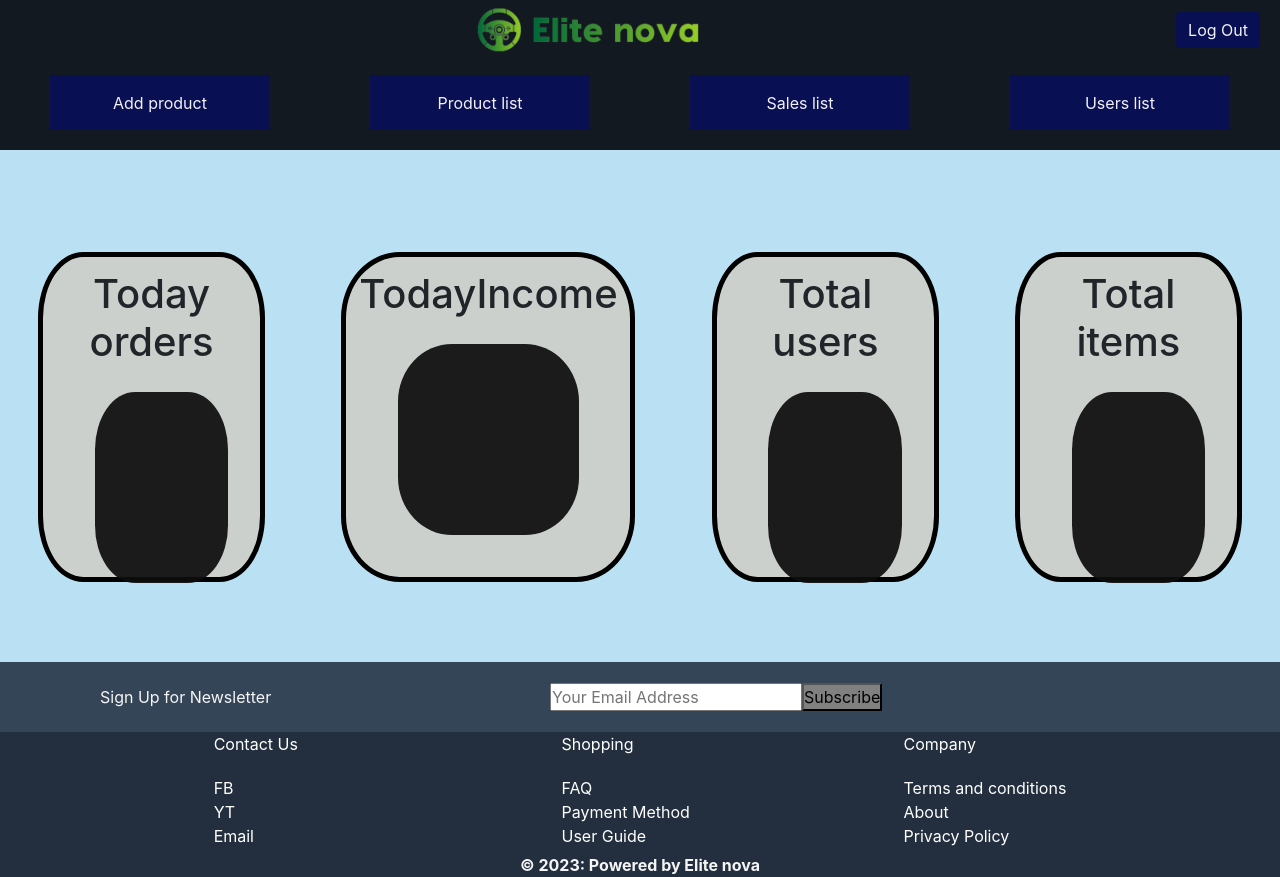
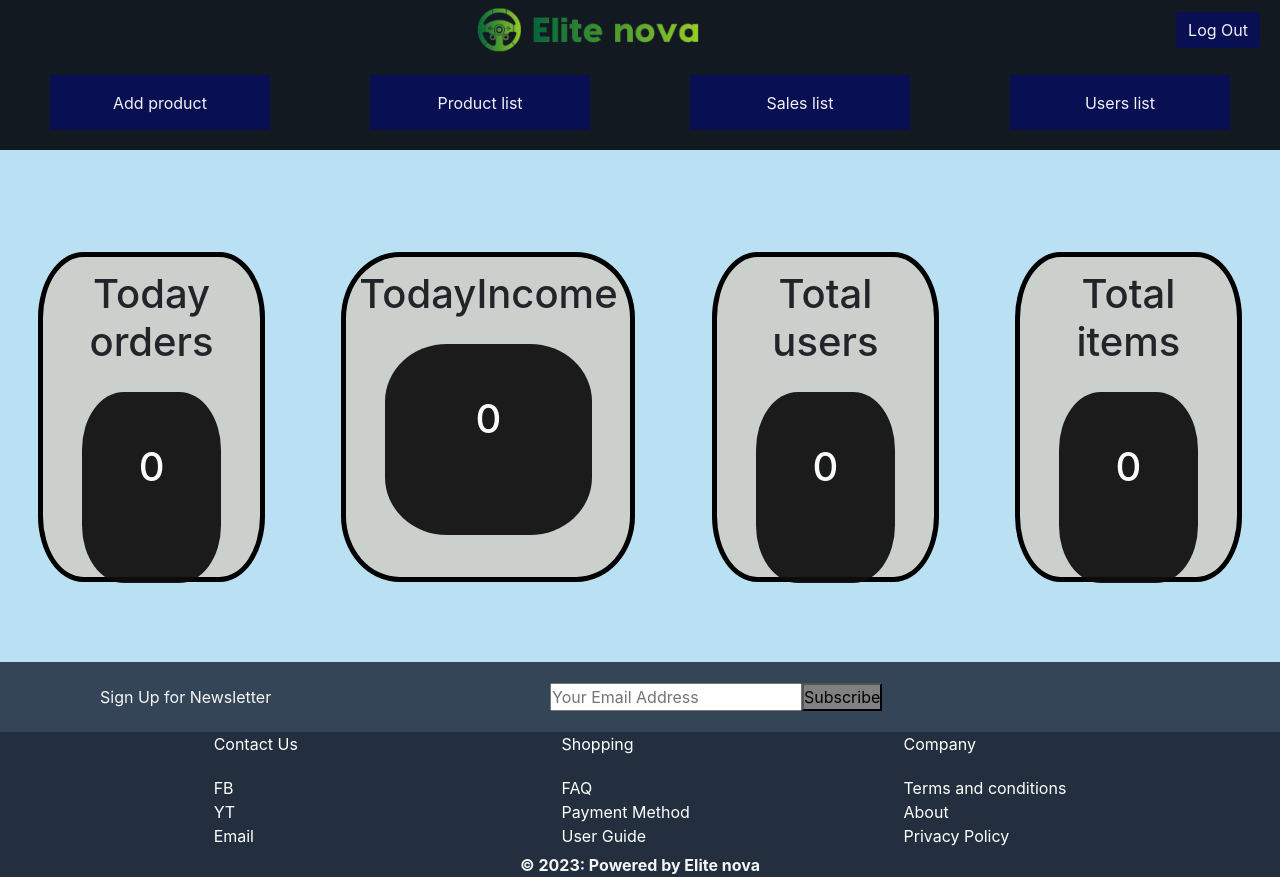
Before and after one commit to PiyumalT/ecommerce_system, a React (Create React App) app in the folder frontend/: page /AdminDashbord in a window 1280 px wide. Built offline with nearby package versions, Linux system fonts and the light colour scheme; no server answers.

Commit message:
AdminDashbord page updated

```diff
--- a/frontend/src/pages/AdminDashbord/AdminDashbord.js
+++ b/frontend/src/pages/AdminDashbord/AdminDashbord.js
@@ -1,35 +1,63 @@
-import React from 'react'
+import React, { useState, useEffect } from 'react';
 import './adminDashbord.css';
 
+export default function AdminDashboard() {
+  const [totalUsers, setTotalUsers] = useState(0);
+  const [totalItems, setTotalItems] = useState(0);
+  const [todayOrders, setTodayOrders] = useState(0);
+  const [todayIncome, setTodayIncome] = useState(0);
 
-export default function AdminDashbord() {
+  useEffect(() => {
+    getTotalUsers();
+    getTotalItems();
+    getTodayOrders();
+    //getTodayIncome();
+  }, []);
+
+  //get total users
+  function getTotalUsers() {
+    fetch('http://localhost:8080/api/v1/users')
+      .then(response => response.json())
+      .then(data => setTotalUsers(data.total));
+  }
+
+  //get total items
+  function getTotalItems() {
+    fetch('http://localhost:8080/api/v1/items')
+      .then(response => response.json())
+      .then(data => setTotalItems(data.total));
+  }
+
+  //get total today orders and today income
+  function getTodayOrders() {
+    fetch('http://localhost:8080/api/v1/orders?date=today')
+      .then(response => response.json())
+      .then(data => {
+        setTodayOrders(data.total);
+        setTodayIncome(data.totalIncome);
+      });
+  }
+
   return (
     <div>
-        <div class="second">
-         <div class="value"><h1>Today orders</h1>
-            <div class="total">
-
-            </div>
-         </div>
-         <div class="value"><h1>TodayIncome</h1>
-            <div class="total">
-
-            </div>
-         </div>
-         <div class="value"><h1>Total users</h1>
-            <div class="total">
-
-            </div>
-         </div>
-         <div class="value"><h1>Total items</h1>
-            <div class="total">
-
-            </div>
-         </div>
-
+      <div className="second">
+        <div className="value">
+          <h1>Today orders</h1>
+          <div className="total"><h1>{todayOrders}</h1></div>
         </div>
-
-
+        <div className="value">
+          <h1>TodayIncome</h1>
+          <div className="total"><h1>{todayIncome}</h1></div>
+        </div>
+        <div className="value">
+          <h1>Total users</h1>
+          <div className="total"><h1>{totalUsers}</h1></div>
+        </div>
+        <div className="value">
+          <h1>Total items</h1>
+          <div className="total"><h1>{totalItems}</h1></div>
+        </div>
+      </div>
     </div>
-  )
+  );
 }
--- a/frontend/src/pages/AdminDashbord/adminDashbord.css
+++ b/frontend/src/pages/AdminDashbord/adminDashbord.css
@@ -28,10 +28,10 @@
 
 .total{
     height: 65%;
-    width: 70%;
+
     background-color: rgba(13, 13, 13, 0.93);
     padding:4vw;
-    margin: 2vw 1vw 1vw 3vw;
+    margin: 2vw 2vw 2vw 2vw;
     text-align: center;
     color: rgb(249, 251, 253);
     border-radius: 30%;
```
